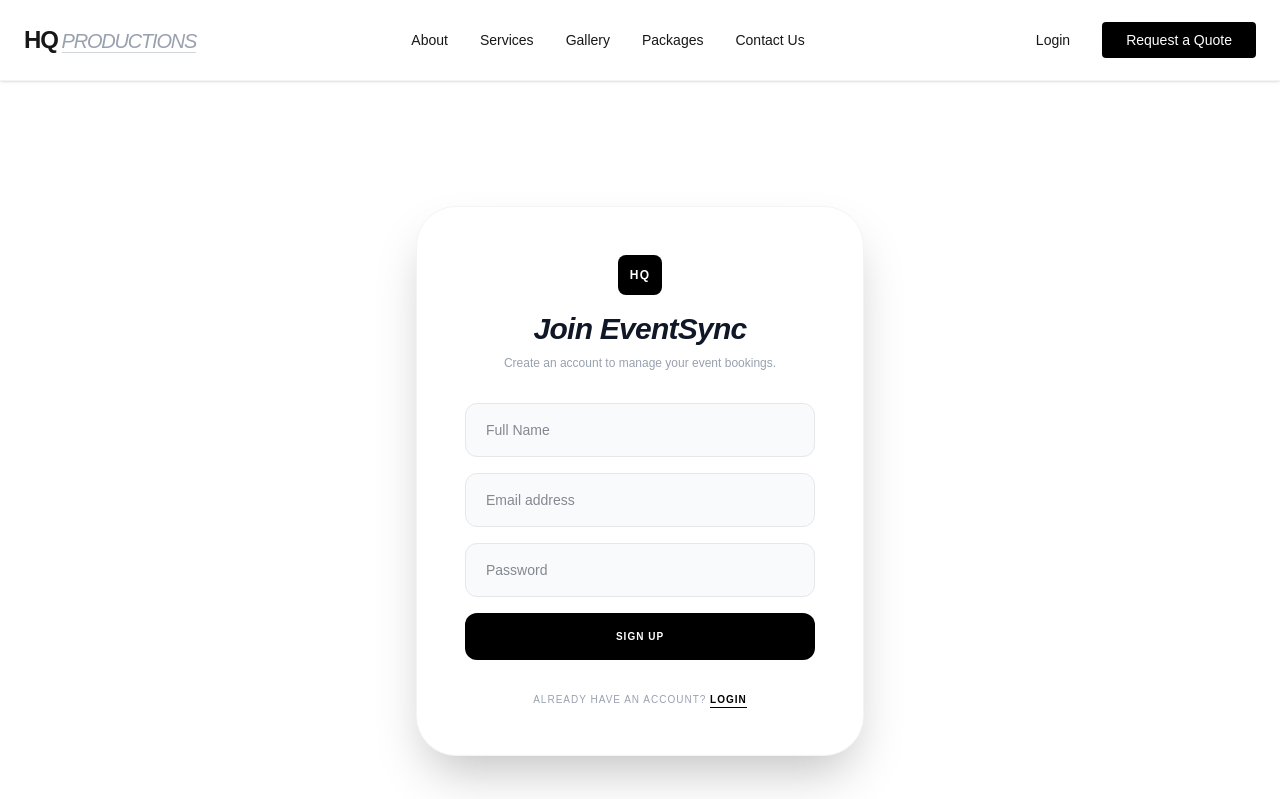
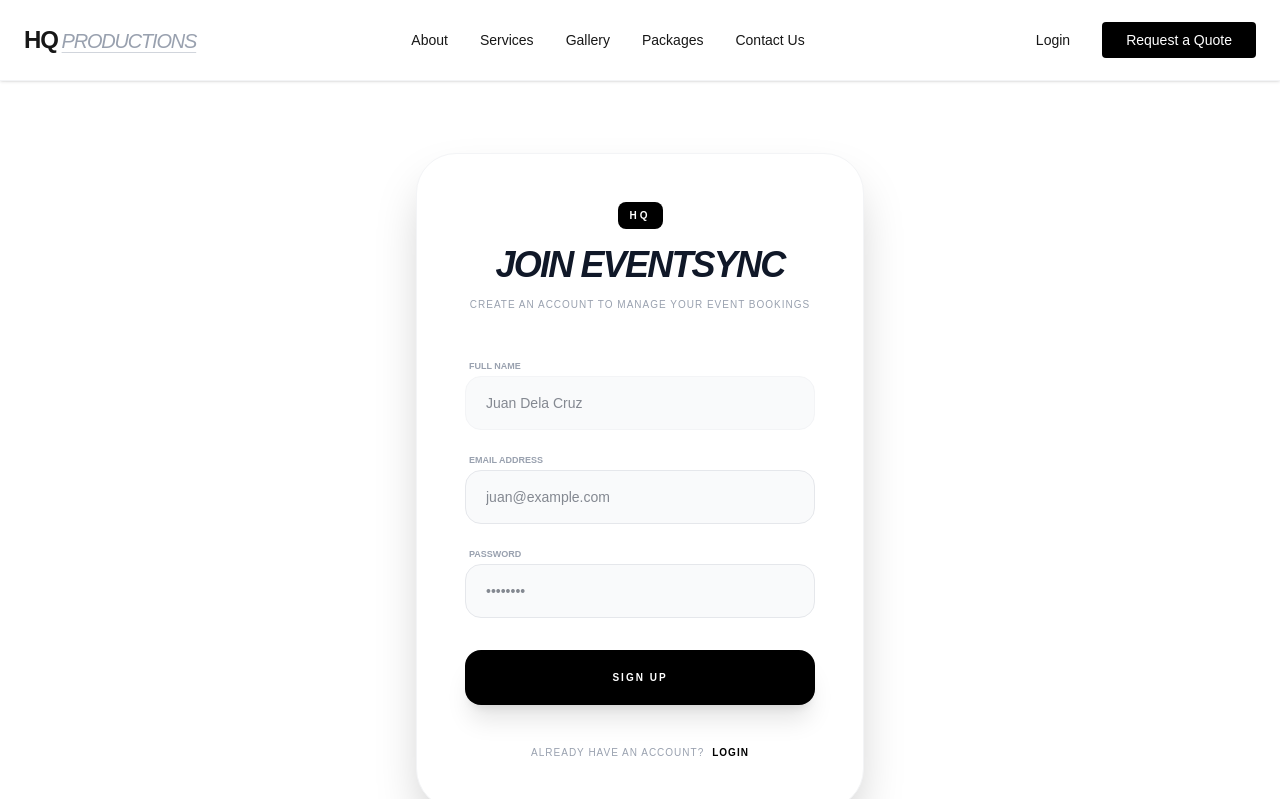
Before and after one commit to BubMango/eventsync, a Next.js app: page /signup in a window 1280 px wide. Shown: the top 799 px of the page. Built offline with nearby package versions, Linux system fonts and the light colour scheme; no server answers.

Commit message:
signup page.js

```diff
--- a/app/(public)/signup/page.js
+++ b/app/(public)/signup/page.js
@@ -9,76 +9,121 @@ export default function SignUpPage() {
   const [password, setPassword] = useState('');
   const [fullName, setFullName] = useState('');
   const [loading, setLoading] = useState(false);
+  const [message, setMessage] = useState({ type: '', text: '' });
 
   const handleSignUp = async (e) => {
     e.preventDefault();
     setLoading(true);
+    setMessage({ type: '', text: '' });
 
+    // 1. Create User in Supabase Auth with metadata
     const { data, error } = await supabase.auth.signUp({
       email,
       password,
       options: {
         data: {
           full_name: fullName,
-          role: 'client', // Default role for new signups
+          role: 'client', // Sets default role for EventSync
         },
       },
     });
 
     if (error) {
-      alert(error.message);
+      setMessage({ type: 'error', text: error.message });
     } else {
-      alert("Verification email sent! Please check your inbox.");
+      setMessage({
+        type: 'success',
+        text: "Success! Please check your inbox for a verification email."
+      });
+      // Optional: Clear form on success
+      setFullName('');
+      setEmail('');
+      setPassword('');
     }
     setLoading(false);
   };
 
   return (
     <div className="flex flex-col min-h-screen bg-white text-gray-900 justify-center items-center px-8">
+      {/* Container matches your high-end design pattern */}
       <div className="w-full max-w-md bg-white p-12 rounded-[40px] border border-gray-100 shadow-2xl">
-        <div className="flex flex-col items-center mb-8">
-          <div className="bg-black text-white p-3 rounded-lg mb-4 font-bold text-xs uppercase tracking-widest">HQ</div>
-          <h1 className="text-3xl font-bold italic tracking-tight text-center">Join EventSync</h1>
-          <p className="text-gray-400 text-xs mt-2">Create an account to manage your event bookings.</p>
+
+        {/* Branding Header */}
+        <div className="flex flex-col items-center mb-10">
+          <div className="bg-black text-white px-3 py-1.5 rounded-lg mb-4 font-black text-[10px] uppercase tracking-[0.3em]">
+            HQ
+          </div>
+          <h1 className="text-4xl font-black italic tracking-tighter text-center uppercase">
+            Join EventSync
+          </h1>
+          <p className="text-gray-400 text-[10px] uppercase tracking-widest mt-3 text-center">
+            Create an account to manage your event bookings
+          </p>
         </div>
 
+        {/* Status Messages */}
+        {message.text && (
+          <div className={`mb-6 p-4 rounded-2xl text-[10px] font-bold uppercase tracking-wider text-center ${
+            message.type === 'error' ? 'bg-red-50 text-red-500 border border-red-100' : 'bg-green-50 text-green-600 border border-green-100'
+          }`}>
+            {message.text}
+          </div>
+        )}
+
         <form onSubmit={handleSignUp} className="space-y-4">
+          <div className="space-y-1">
+            <label className="text-[9px] uppercase font-black text-gray-400 ml-1">Full Name</label>
             <input
               type="text"
-            placeholder="Full Name"
-            className="w-full bg-gray-50 border border-gray-200 rounded-xl px-5 py-4 text-sm outline-none focus:ring-2 focus:ring-black transition-all"
+              placeholder="Juan Dela Cruz"
+              className="w-full bg-gray-50 border border-gray-100 rounded-2xl px-5 py-4 text-sm outline-none focus:ring-2 focus:ring-black transition-all"
               value={fullName}
               onChange={(e) => setFullName(e.target.value)}
               required
             />
+          </div>
+
+          <div className="space-y-1">
+            <label className="text-[9px] uppercase font-black text-gray-400 ml-1">Email Address</label>
             <input
               type="email"
-            placeholder="Email address"
-            className="w-full bg-gray-50 border border-gray-200 rounded-xl px-5 py-4 text-sm outline-none focus:ring-2 focus:ring-black transition-all"
+              placeholder="juan@example.com"
+              className="w-full bg-gray-50 border border-gray-200 rounded-2xl px-5 py-4 text-sm outline-none focus:ring-2 focus:ring-black transition-all"
               value={email}
               onChange={(e) => setEmail(e.target.value)}
               required
             />
+          </div>
+
+          <div className="space-y-1">
+            <label className="text-[9px] uppercase font-black text-gray-400 ml-1">Password</label>
             <input
               type="password"
-            placeholder="Password"
-            className="w-full bg-gray-50 border border-gray-200 rounded-xl px-5 py-4 text-sm outline-none focus:ring-2 focus:ring-black transition-all"
+              placeholder="••••••••"
+              className="w-full bg-gray-50 border border-gray-200 rounded-2xl px-5 py-4 text-sm outline-none focus:ring-2 focus:ring-black transition-all"
               value={password}
               onChange={(e) => setPassword(e.target.value)}
               required
             />
+          </div>
 
           <button
             disabled={loading}
-            className="w-full bg-black text-white py-4 rounded-xl font-bold text-[10px] uppercase tracking-widest hover:bg-zinc-800 transition-all active:scale-95 disabled:bg-gray-400"
+            className="w-full bg-black text-white py-5 rounded-2xl font-black text-[10px] uppercase tracking-[0.2em] hover:bg-zinc-800 transition-all active:scale-95 disabled:bg-gray-300 mt-4 shadow-xl"
           >
             {loading ? 'Creating Account...' : 'Sign Up'}
           </button>
         </form>
 
-        <p className="text-center text-[10px] text-gray-400 mt-8 uppercase tracking-widest">
-          Already have an account? <Link href="/login" className="text-black font-bold border-b border-black pb-0.5">Login</Link>
+        {/* Footer Link */}
+        <div className="text-center mt-10">
+          <p className="text-[10px] text-gray-400 uppercase tracking-widest">
+            Already have an account?
+            <Link href="/login" className="text-black font-black ml-2 hover:underline decoration-2">
+              LOGIN
+            </Link>
           </p>
+        </div>
       </div>
     </div>
   );
```
Lines whose indentation alone changed are shown as unchanged.
